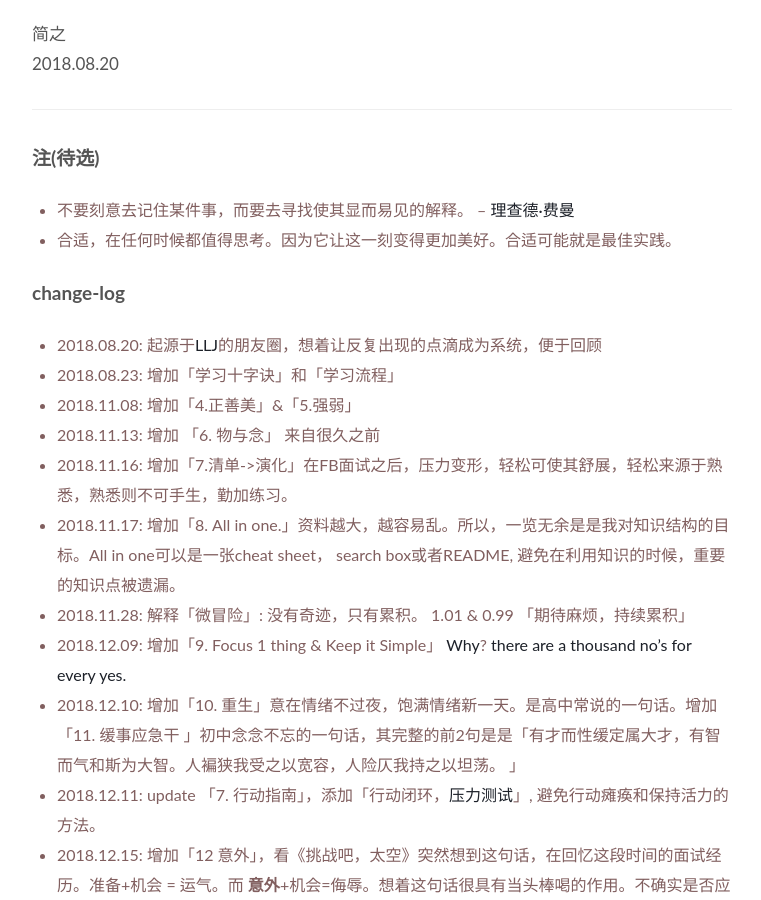
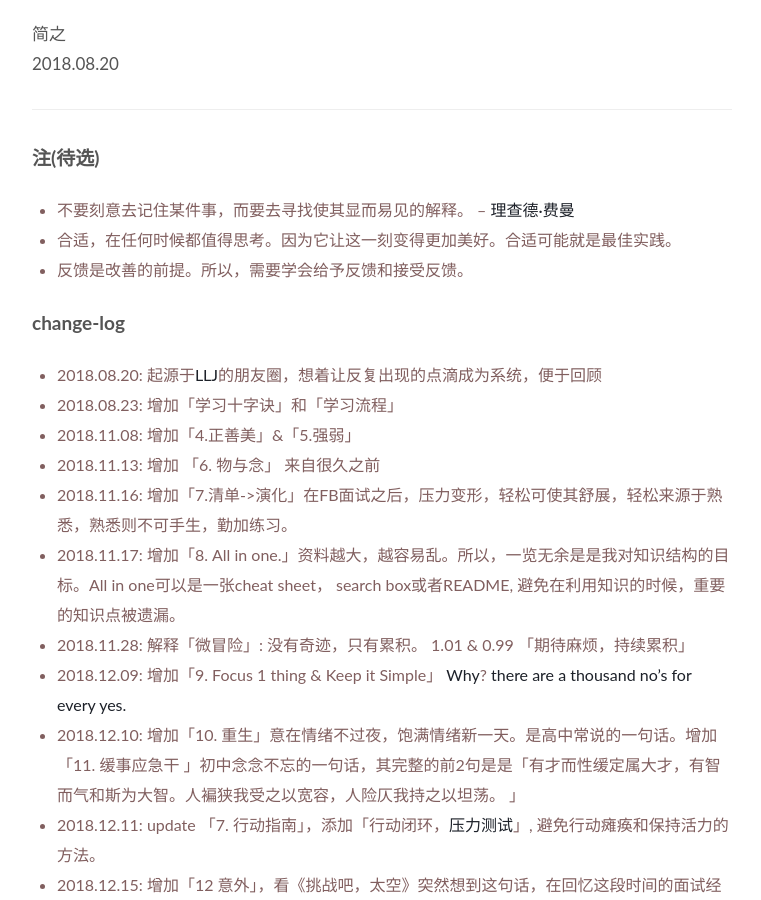
Before and after one commit to WillWang-X/willwang-x.github.io, a Jekyll site: the page built from _posts/2018-10-20-mottos.md, in a window 1280 px wide and 900 px high, scrolled down 896 px. Shown: the whole window, without its empty margins (258-1019 px from the left). Built offline with Jekyll 4.4.1, drawn with Linux system fonts in a browser that asks for light colours.

Commit message:
added feedback

```diff
--- a/_posts/2018-10-20-mottos.md
+++ b/_posts/2018-10-20-mottos.md
@@ -41,6 +41,7 @@ published: true
 
 - 不要刻意去记住某件事，而要去寻找使其显而易见的解释。 -- [理查德·费曼](https://medium.com/taking-note/learning-from-the-feynman-technique-5373014ad230)
 - 合适，在任何时候都值得思考。因为它让这一刻变得更加美好。合适可能就是最佳实践。
+- 反馈是改善的前提。所以，需要学会给予反馈和接受反馈。
 
 
 
```
